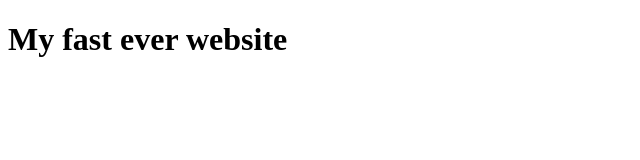
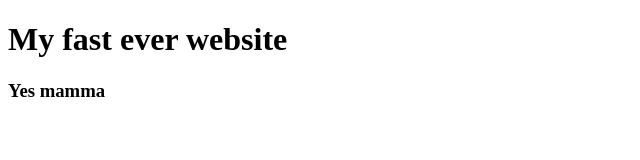
Before and after one commit to LubanMihda/My-First-Website, a plain HTML site: page index.html in a window 1280 px wide. Shown: the whole page, without its empty margins (0-640 px from the left). Drawn offline with Linux system fonts and the light colour scheme.

Commit message:
lerned github

```diff
--- a/index.html
+++ b/index.html
@@ -7,5 +7,6 @@
 </head>
 <body>
    <h1>My fast ever website</h1>
+   <h3>Yes mamma</h3>
 </body>
 </html>
```
